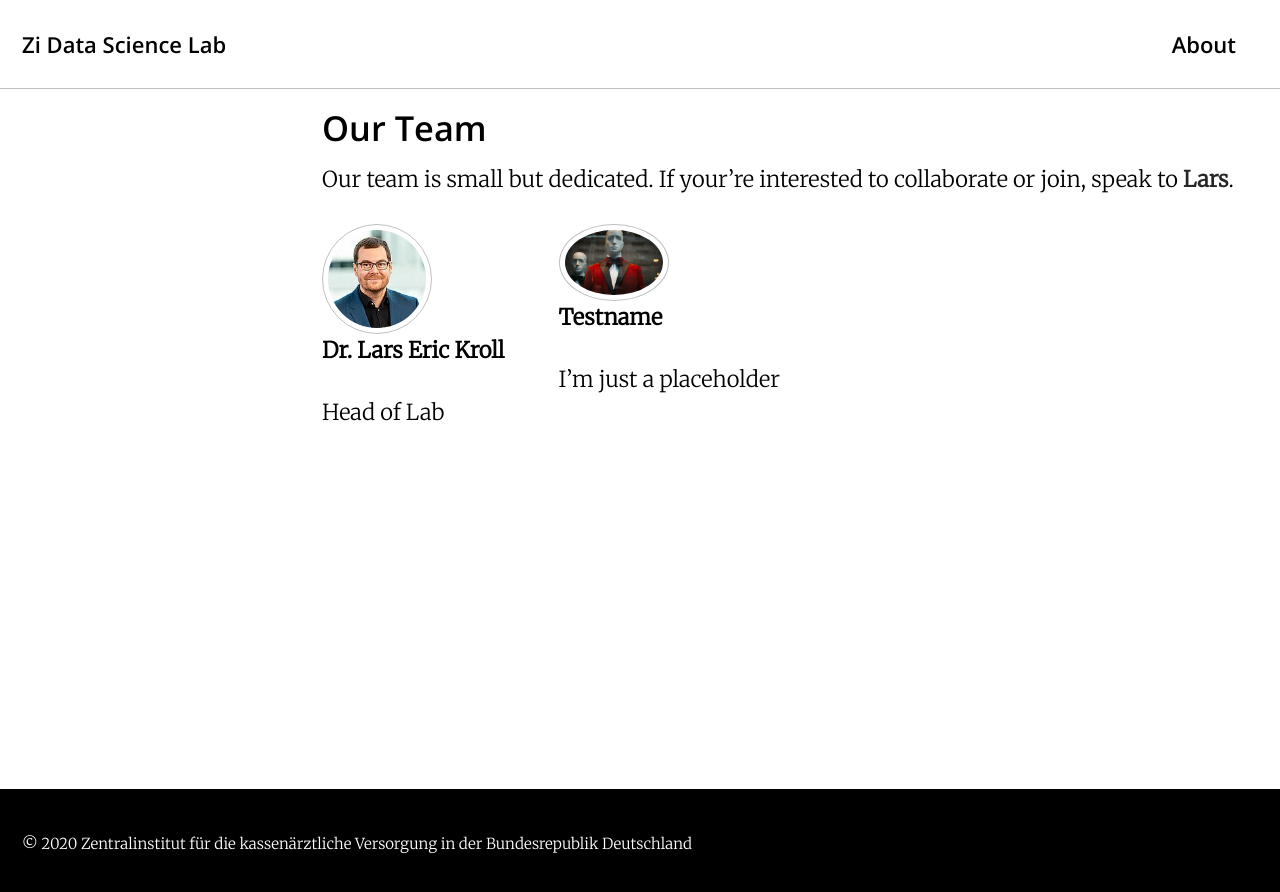
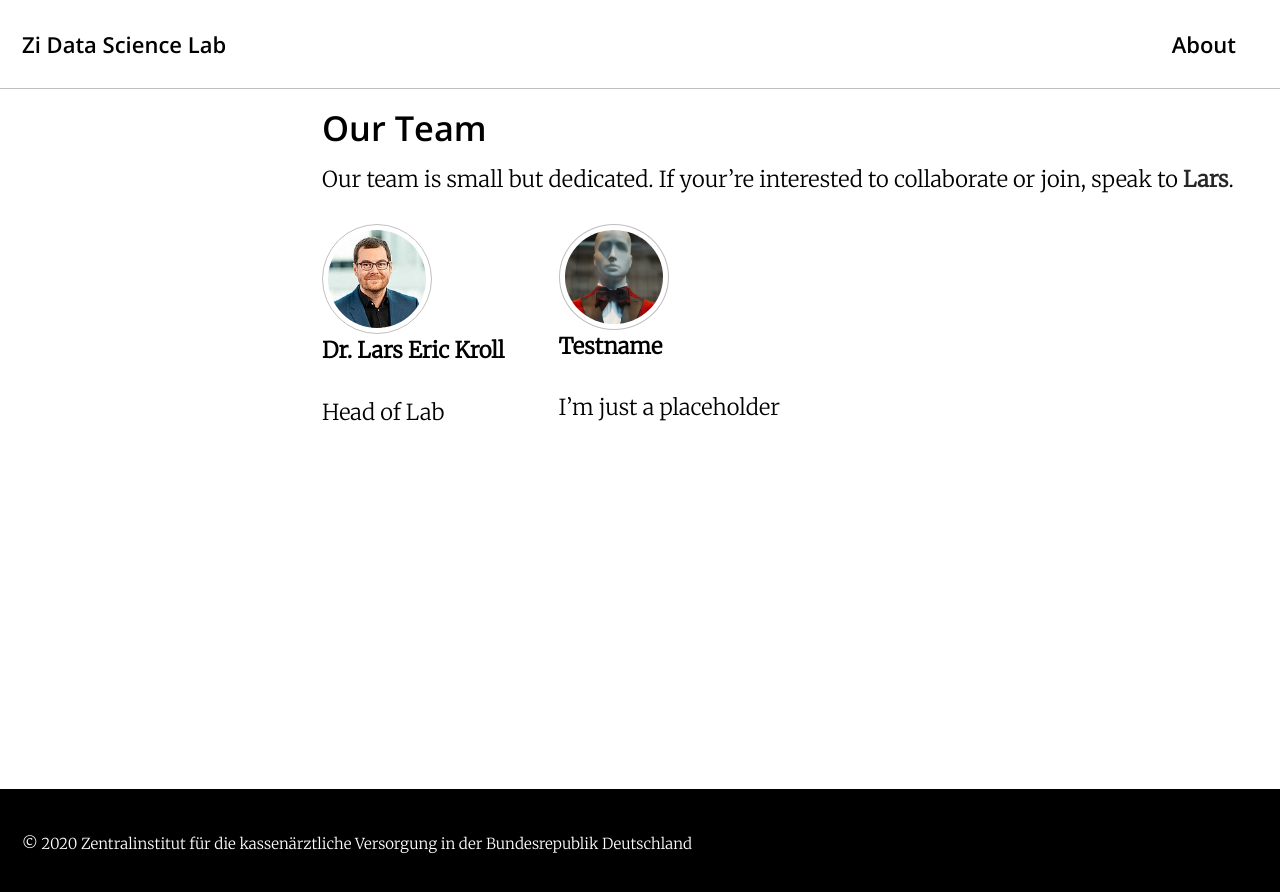
Before and after one commit to zidatalab/zidatalab.github.io, a Jekyll site: the page built from _pages/Team.md, in a window 1280 px wide. Shown: the top 892 px of the page. Built offline with Jekyll 4.4.1, drawn with Linux system fonts in a browser that asks for light colours; cached includes are drawn as plain includes; nearby versions of some CDN libraries.

Commit message:
Update Team.md

```diff
--- a/_pages/Team.md
+++ b/_pages/Team.md
@@ -17,7 +17,7 @@ Our team is small but dedicated. If your're interested to collaborate or join, s
 </div>
 {% else %}
 <div class="author__avatar">
-<img src="/assets/images/adult-anonymous-art-business-375902.jpg" alt="{{ author[1].name }}" itemprop="image">
+<img src="/assets/images/adult-anonymous.jpg" alt="{{ author[1].name }}" itemprop="image">
 </div>
 {% endif %}
 <p><strong>{{ author[1].name }}</strong><br>
```
